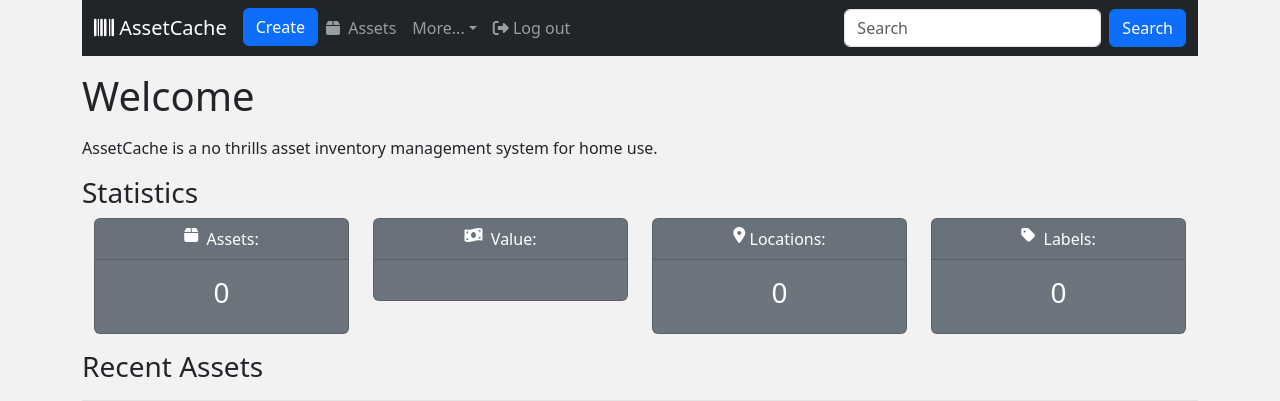
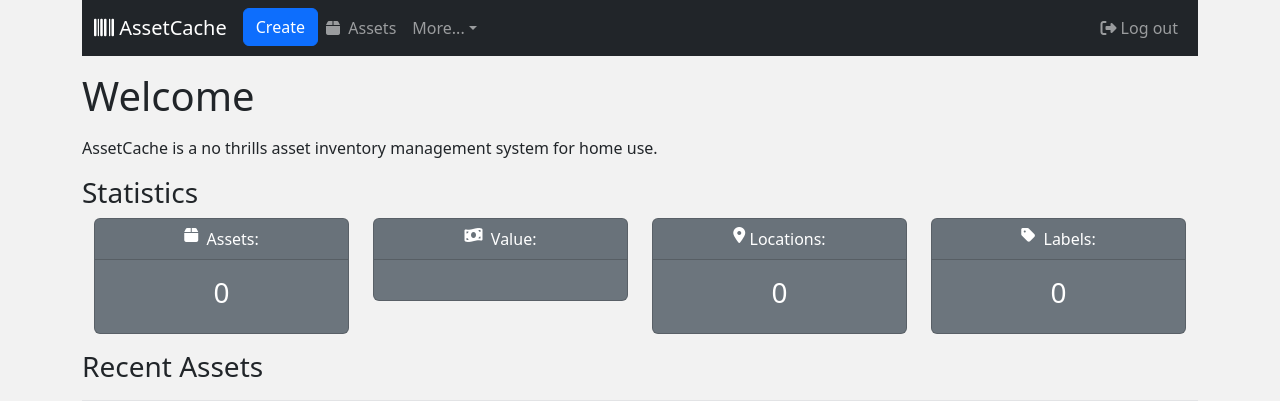
Before and after one commit to waynieoaks/AssetCache, a PHP site: page /index.php in a window 1280 px wide. Shown: the top 401 px of the page. Run offline with PHP 8.4, Linux system fonts and the light colour scheme; the visitor is signed in with stand-in values (Sample User, id 1); data that the repository does not hold is empty.

Commit message:
Update head.php
Removed search option (as this can be done on the assets list more effectively) and moved log out to the right

```diff
--- a/www/inc/head.php
+++ b/www/inc/head.php
@@ -56,31 +56,30 @@
         </button>
         <div class="collapse navbar-collapse" id="mynavbar">
             <ul class="navbar-nav me-auto">
-		  <li class="nav-item"><a href="asset_add.php" class="btn btn-primary" type="button">Create</a></li>
+                <li class="nav-item">
+                    <a href="asset_add.php" class="btn btn-primary" type="button">Create</a>
+                </li>
                 <li class="nav-item">
                     <a class="nav-link" href="assets.php"><i class="fa-solid fa-box"></i>&nbsp; Assets</a>
                 </li>
-
                 <li class="nav-item dropdown">
                     <a class="nav-link dropdown-toggle" href="#" role="button" data-bs-toggle="dropdown">More...</a>
                     <ul class="dropdown-menu">
                         <li><a class="dropdown-item" href="locations.php"><i class="fa-solid fa-location-dot"></i>&nbsp;Locations</a></li>
-				<li><a class="dropdown-item" href="labels.php"><i class="fa-solid fa-tag"></i>&nbsp;Labels</a></a></li>
-				<li><a class="dropdown-item" href="tools.php"><i class="fa-solid fa-toolbox"></i>&nbsp;Tools</a></a></li>
+                        <li><a class="dropdown-item" href="labels.php"><i class="fa-solid fa-tag"></i>&nbsp;Labels</a></li>
+                        <li><a class="dropdown-item" href="tools.php"><i class="fa-solid fa-toolbox"></i>&nbsp;Tools</a></li>
                         <li><hr class="dropdown-divider"></li>
-				<li><a class="dropdown-item" href="profile.php"><i class="fa-solid fa-user"></i>&nbsp;Profile</a></a></li>
-				<li><a class="dropdown-item" href="users.php"><i class="fa-solid fa-users"></i>&nbsp;Users</a></a></li>
-				<li><a class="dropdown-item" href="settings.php"><i class="fa-solid fa-gear"></i>&nbsp;Settings</a></a></li>
+                        <li><a class="dropdown-item" href="profile.php"><i class="fa-solid fa-user"></i>&nbsp;Profile</a></li>
+                        <li><a class="dropdown-item" href="users.php"><i class="fa-solid fa-users"></i>&nbsp;Users</a></li>
+                        <li><a class="dropdown-item" href="settings.php"><i class="fa-solid fa-gear"></i>&nbsp;Settings</a></li>
                     </ul>
                 </li>
+            </ul>
+            <ul class="navbar-nav ms-auto">
                 <li class="nav-item">
                     <a class="nav-link" href="sessionlogout.php"><i class="fa-solid fa-right-from-bracket"></i>&nbsp;Log out</a>
                 </li>
             </ul>
-		  <form class="d-flex">
-			<input class="form-control me-2" type="text" placeholder="Search">
-			<button class="btn btn-primary" type="button">Search</button>
-		  </form>
         </div>
     </div>
 </nav>
```
Lines whose indentation alone changed are shown as unchanged.
